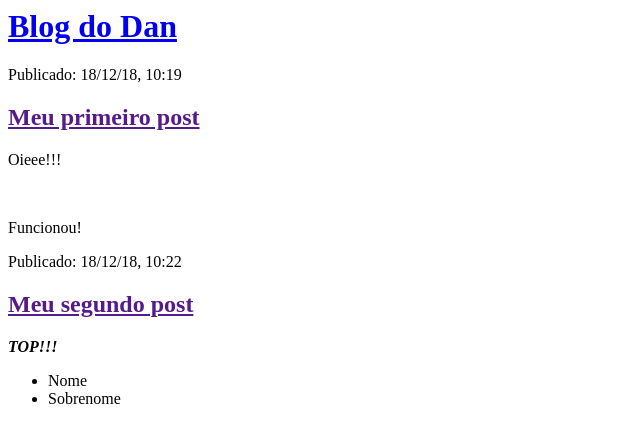
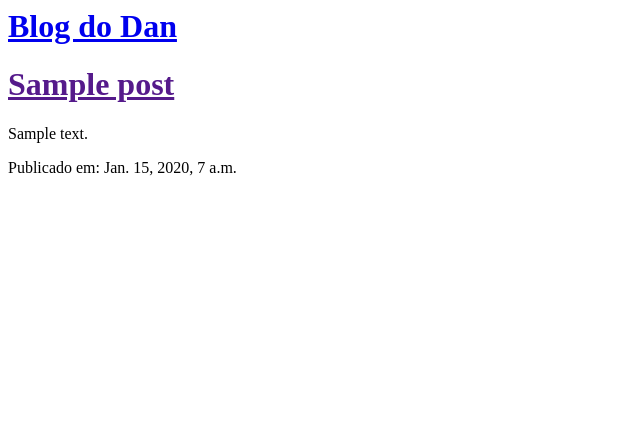
Before and after one commit to danilomelo27/my-first-blog, a Django app: template blog/templates/blog/post_list.html in a window 1280 px wide. Shown: the top 443 px of the page, without its empty margins (0-640 px from the left). Run offline with Django 3.2, Linux system fonts and the light colour scheme; the template is opened without the code that fills it: values that come from a table or form of the project are taken from there, others are empty; tables that the repository leaves empty hold one stand-in row (values such as "Sample post").

Commit message:
Templates modificados para mostrar os posts do banco de dados

```diff
--- a/blog/templates/blog/post_list.html
+++ b/blog/templates/blog/post_list.html
@@ -7,20 +7,13 @@
             <h1><a href="/">Blog do Dan</a></h1>
         </div>
 
-        <div>
-            <p>Publicado: 18/12/18, 10:19</p>
-            <h2><a href="">Meu primeiro post</a></h2>
-            <p>Oieee!!!</p><br>
-            <p>Funcionou!</p>
-        </div>
-
-        <div>
-            <p>Publicado: 18/12/18, 10:22</p>
-            <h2><a href="">Meu segundo post</a></h2>
-            <p><em><strong>TOP!!!</strong></em></p>
-            <ul><li>Nome</li><li>Sobrenome</li>
-            </ul>
-        </div>
+        {% for post in posts %}
+            <div>
+                <h1><a href="">{{post.title}} </a></h1>
+                <p>{{post.text|linebreaksbr}}</p>
+                <p>Publicado em: {{post.published_date}}</p>
+            </div>
+        {% endfor %}
 
     </body>
 </html>
--- a/blog/views.py
+++ b/blog/views.py
@@ -1,7 +1,10 @@
 from django.shortcuts import render
+from django.utils import timezone
+from .models import Post
 
 
 def post_list(request):
-    return render(request, 'blog/post_list.html', {})
+    posts = Post.objects.filter(published_date__lte=timezone.now()).order_by('published_date')
+    return render(request, 'blog/post_list.html', {'posts': posts})
 
 # Create your views here.
```
